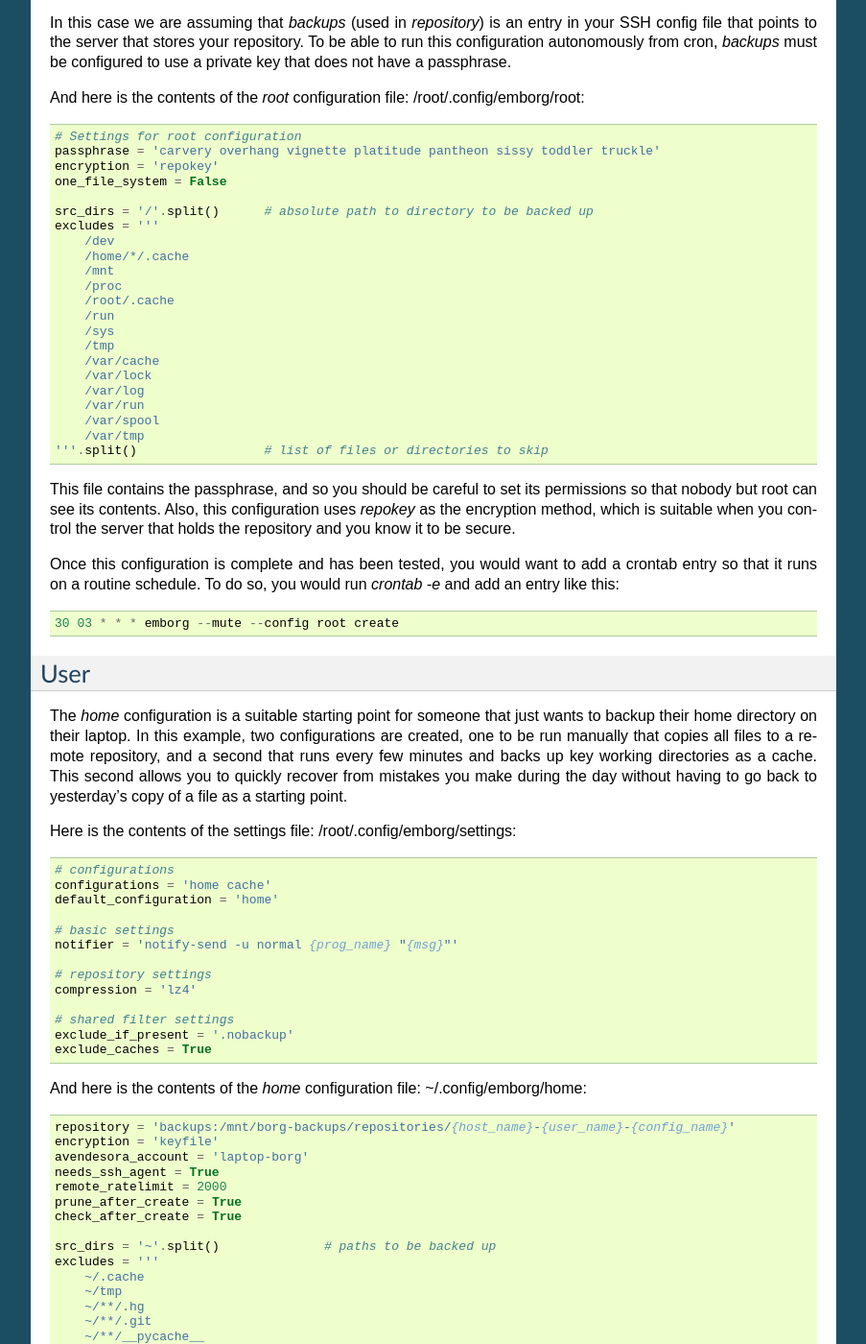
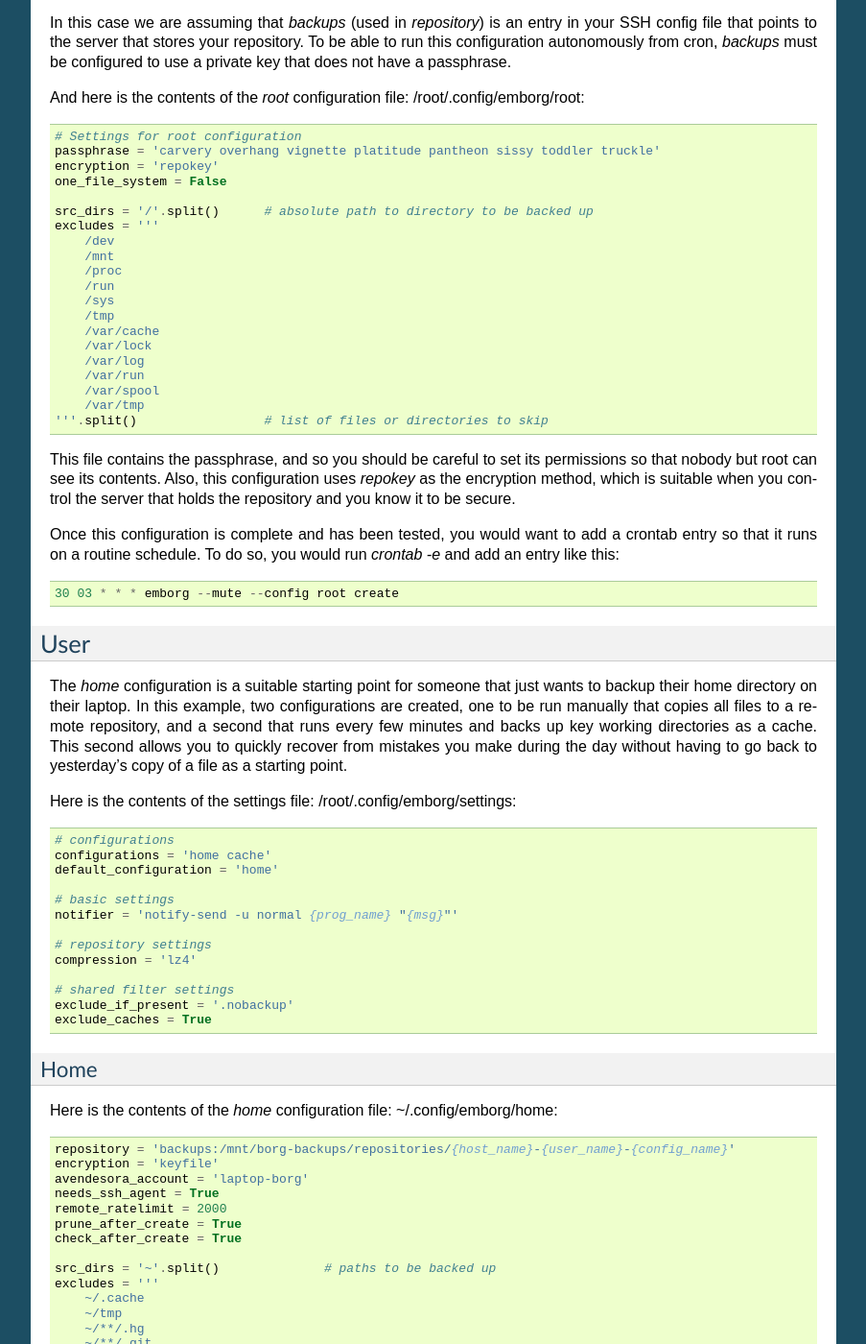
Before and after one commit to KenKundert/emborg, a Sphinx documentation site: the page built from doc/examples.rst, in a window 1280 px wide and 1400 px high, scrolled down 820 px. Shown: the whole window at 96% size, without its empty margins (198-1101 px from the left). Built offline with Sphinx 7.4.7, drawn with Linux system fonts in a browser that asks for light colours.

Commit message:
Refine the documentation.

```diff
--- a/doc/configuring.rst
+++ b/doc/configuring.rst
@@ -44,8 +44,8 @@ following::
         # prog_name config_name, or any of the user specified settings.
         # Double up the braces to specify parameters that should be interpreted
         # by borg rather than by emborg.
-    exclude_caches = True                 # do not backup cache directories
-    exclude_if_present = '.no-backup'     # do not backup directories containing this file
+    exclude_caches = True                 # do not backup directories that contain CACHEDIR.TAG
+    exclude_if_present = '.nobackup'      # do not backup directories containing this file
     keep_within = '1d'                    # keep all archives within this time interval
     keep_hourly = '48'                    # number of hourly archives to keep
     keep_daily = '7'                      # number of daily archives to keep
--- a/doc/examples.rst
+++ b/doc/examples.rst
@@ -66,10 +66,8 @@ And here is the contents of the *root* configuration file: /root/.config/emborg/
     src_dirs = '/'.split()      # absolute path to directory to be backed up
     excludes = '''
         /dev
-        /home/*/.cache
         /mnt
         /proc
-        /root/.cache
         /run
         /sys
         /tmp
@@ -120,8 +118,11 @@ Here is the contents of the settings file: /root/.config/emborg/settings::
     exclude_if_present = '.nobackup'
     exclude_caches = True
 
-And here is the contents of the *home* configuration file:
-~/.config/emborg/home::
+
+Home
+^^^^
+
+Here is the contents of the *home* configuration file: ~/.config/emborg/home::
 
     repository = 'backups:/mnt/borg-backups/repositories/{host_name}-{user_name}-{config_name}'
     encryption = 'keyfile'
```
